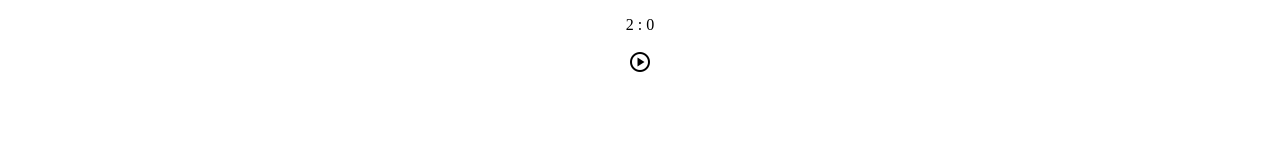
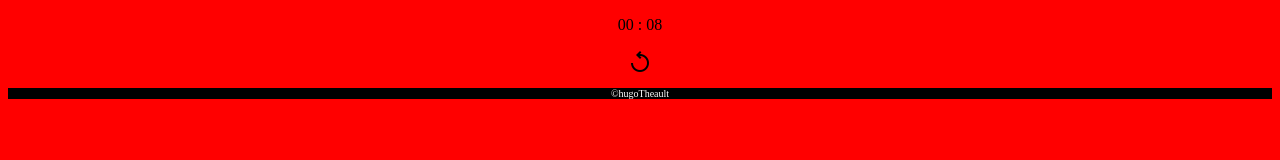
Before and after one commit to hugotheault/Pomodoro, a plain HTML site: page index.html in a window 1280 px wide. Both pictures are taken after a click on the element "play_circle". Drawn offline with nearby package versions, Linux system fonts and the light colour scheme.

Commit message:
commit work/pause

```diff
--- a/index.html
+++ b/index.html
@@ -14,7 +14,11 @@
         <p id="timer"></p>
     </div>
     <span class="material-symbols-outlined" id="start">play_circle</span>
+    <span class="material-symbols-outlined" id="reStart">replay</span>
     </main>
     <script src="pomodoro.js"></script>
 </body>
+<footer>
+    <p>&copy;hugoTheault</p>
+</footer>
 </html>
--- a/pomodoro.css
+++ b/pomodoro.css
@@ -1,3 +1,7 @@
+html{
+    background-color: red;
+}
+
 main {
     text-align: center;
 }
@@ -21,3 +25,18 @@ main {
     text-align: center;
     display: inline;
 }
+
+footer{
+    background-color: black;
+}
+
+footer>p{
+    color:white;
+    text-align: center;
+    font-size: 10px;
+}
+
+#reStart{
+    display:none;
+    cursor: pointer;
+}
--- a/pomodoro.js
+++ b/pomodoro.js
@@ -1,43 +1,67 @@
-const MINUTE = 2;
-const SECOND = 0;
+const MINUTETRAVAIL = 0;
+const SECONDTRAVAIL = 10;
 
-let m = MINUTE+"";
-let s = SECOND+"";
+const MINUTEPAUSE = 0;
+const SECONDPAUSE = 5;
+
+let m = MINUTETRAVAIL;
+let s = SECONDTRAVAIL;
+
+let travail = true;
+
 let Timer = document.getElementById("timer");
-Timer.innerHTML = MINUTE+" : "+SECOND;
+Timer.textContent = caractere(MINUTETRAVAIL)+" : "+caractere(SECONDTRAVAIL);
+
 let timerIntervalle;
+
 let buttonStart = document.getElementById("start");
+let buttonReStart = document.getElementById("reStart");
+
+let bg = document.querySelector("html");
 
 buttonStart.addEventListener('click', ()=>{
     if(timerIntervalle == null){
-        timerIntervalle = setInterval(timer, 10);
+        timerIntervalle = setInterval(timer, 1000);
     }
+    buttonStart.style.display="none";
+    buttonReStart.style.display="inline-block";
 });
+
+buttonReStart.addEventListener('click', ()=>{
+    timerBack();
+});
+
 
 function timer(){
     console.log(m,s)
-    if(s == 0){
-        m -= 1;
-        s = 59;
-        Timer.innerHTML = m+" : "+s;
+    if(s== 0){
+        m-= 1;
+        s= 59;
+        Timer.textContent = caractere(m)+" : "+caractere(s);
     }else {
-        s --;
-        Timer.innerHTML = m+" : "+s;
+        s--;
+        Timer.textContent = caractere(m)+" : "+caractere(s);
     }
-    if(s < 10 ){
-        s = "0"+s;
-        Timer.innerHTML = m+" : "+s;
-    }
-    if(m < 10 && s == 0){
-        m = "0"+m;
-        Timer.innerHTML = m+" : "+s;
-    }
-    if(m == 0 && s == 0){
-        clearInterval(timerIntervalle);
-        timerIntervalle = null;
-        m = MINUTE;
-        s = SECOND+"";
-        Timer.innerHTML = m+" : "+s;
+    if(m== 0 && s== 0 && travail == true){
+        travail = false;
+        m = MINUTEPAUSE;
+        s = SECONDPAUSE;
+        bg.style.backgroundColor="green";
+    }else if(m == 0 && s == 0 && travail == false){
+        travail = true;
+        m = MINUTETRAVAIL;
+        s = SECONDTRAVAIL;
+        bg.style.backgroundColor="red";
     }
 
 }
+
+
+function timerBack(){
+    location.reload();
+}
+
+function caractere(nb)
+{
+    return (nb < 10) ? '0'+nb : nb;
+}
```
